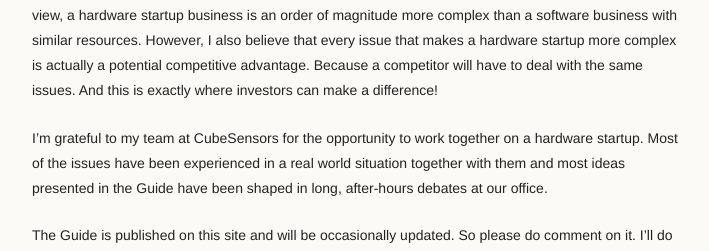
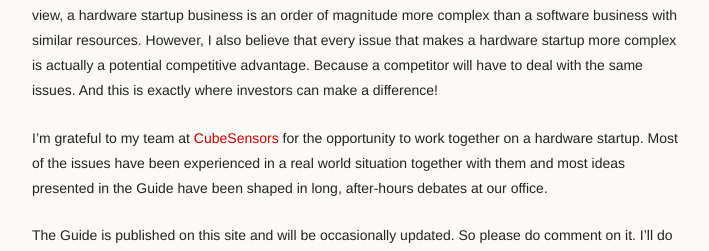
Before and after one commit to friedcell/hwguide, a plain HTML site: page index.html in a window 1280 px wide. Shown: the part 1323-1574 px from the top of the page, without its empty margins (278-987 px from the left). Drawn offline with Linux system fonts and the light colour scheme.

Commit message:
added link to CubeSensors

```diff
--- a/index.html
+++ b/index.html
@@ -66,7 +66,7 @@
 
 <p>The issues outlined here will give you tools to better understand your investment and evaluate it. In my view, a hardware startup business is an order of magnitude more complex than a software business with similar resources. However, I also believe that every issue that makes a hardware startup more complex is actually a potential competitive advantage. Because a competitor will have to deal with the same issues. And this is exactly where investors can make a difference!</p>
 
-<p>I’m grateful to my team at CubeSensors for the opportunity to work together on a hardware startup. Most of the issues have been experienced in a real world situation together with them and most ideas presented in the Guide have been shaped in long, after-hours debates at our office. </p>
+<p>I’m grateful to my team at <a href="http://cubesensors.com">CubeSensors</a> for the opportunity to work together on a hardware startup. Most of the issues have been experienced in a real world situation together with them and most ideas presented in the Guide have been shaped in long, after-hours debates at our office. </p>
 
 <p>The Guide is published on this site and will be occasionally updated. So please do comment on it. I’ll do my best to keep it alive and current. The Guide is published under the GNU public licence. So, basically, do whatever you want with it, just reference it wherever you use it.</p>
 
```
